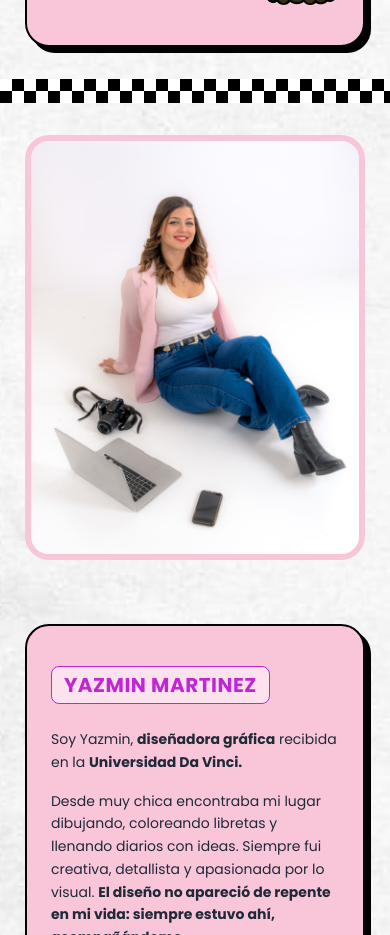
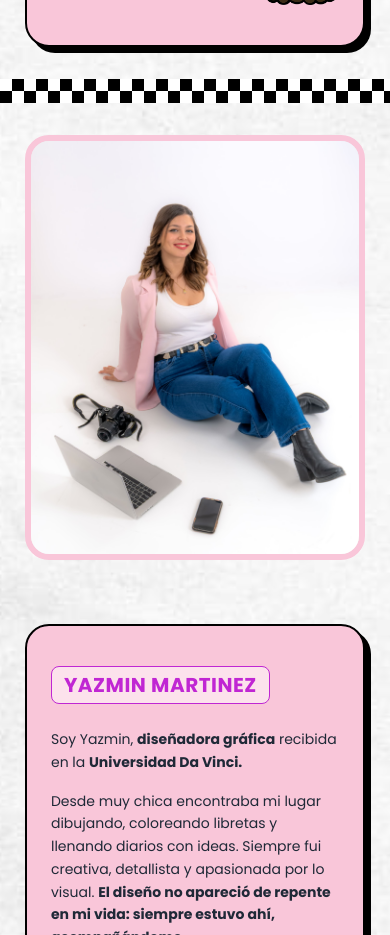
Before and after one commit to mflorestosto-dev/yaska-home, a Next.js app: page /quienes-somos in a window 390 px wide. Shown: the part 1760-2695 px from the top of the page. Built offline with nearby package versions, Linux system fonts and the light colour scheme.

Commit message:
cambiso en foto de yasmin

```diff
--- a/components/about/about-yazmin.tsx
+++ b/components/about/about-yazmin.tsx
@@ -68,14 +68,14 @@ export function AboutYazmin() {
 
         {/* COLUMNA DERECHA: Foto Principal */}
         <div className="relative flex items-center justify-center p-4 py-8 md:p-8 lg:p-12 w-full h-full order-1 md:order-2">
-          <div className="relative w-[95%] md:w-[90%] xl:w-[95%] max-w-[500px] lg:max-w-[750px] mx-auto aspect-[4/5] md:aspect-auto h-auto md:h-full min-h-[350px] md:min-h-[500px] rounded-3xl overflow-hidden border-[6px] border-[#f9c6d9]">
+          <div className="relative w-[95%] md:w-[90%] xl:w-[95%] max-w-[500px] lg:max-w-[750px] mx-auto aspect-[4/5] md:aspect-auto h-auto md:h-full min-h-[350px] md:min-h-[500px] rounded-3xl overflow-hidden border-[6px] border-[#f9c6d9] bg-[#f0e8ea]">
             <Image
               src="/About-us/images/Yaska-27.jpg"
               alt="Yazmin Martinez sentada"
               fill
               priority
-              className="object-cover object-center"
-            // object-contain evita que se recorte si la foto tiene fondo blanco integrado
+              className="object-cover"
+              style={{ objectPosition: 'center 40%' }}
             />
           </div>
         </div>
```
